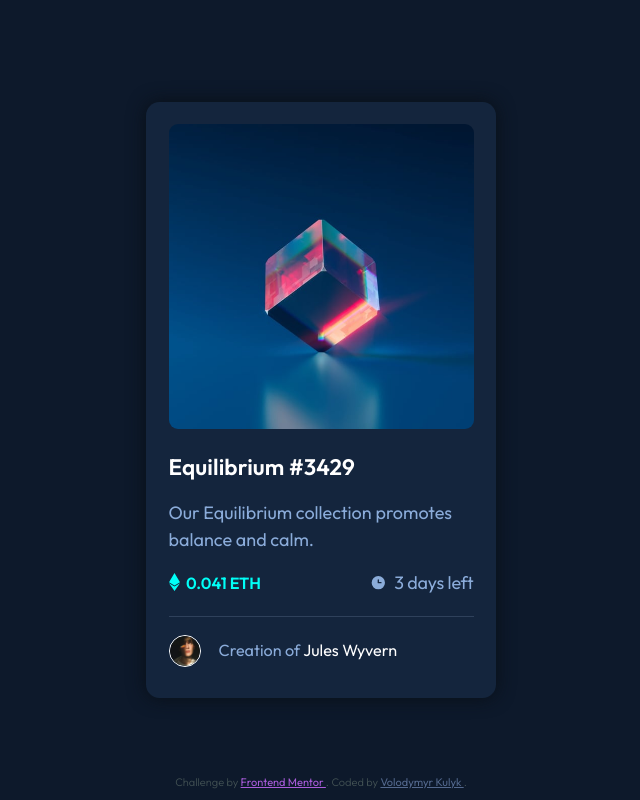
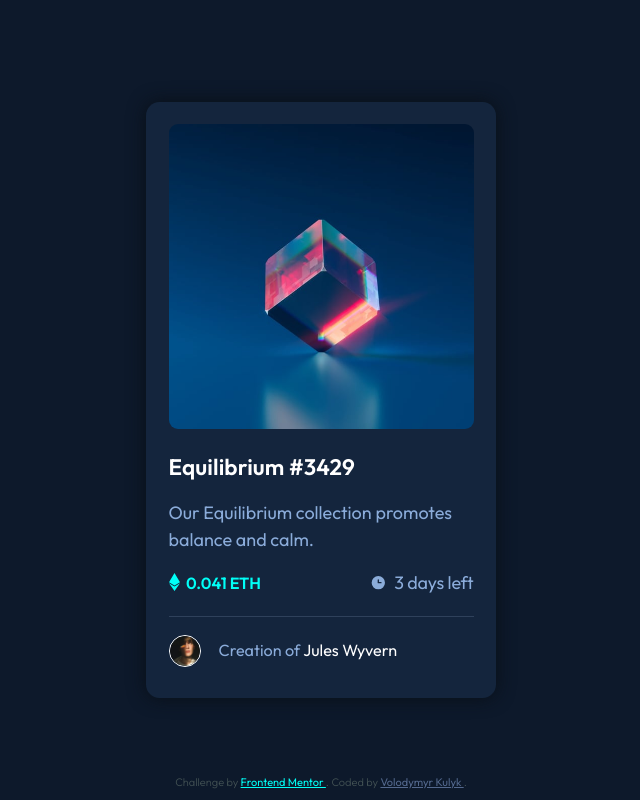
Before and after one commit to Kulyk-Volodymyr/Frontend-Mentor-Challenges, a plain HTML site: page nft-preview-card-component/index.html in a window 1280 px wide. In both pictures the pointer is over the link "Frontend Mentor". Shown: the whole page, without its empty margins (319-959 px from the left). Drawn offline with Linux system fonts and the light colour scheme.

Commit message:
edit links

```diff
--- a/nft-preview-card-component/style.css
+++ b/nft-preview-card-component/style.css
@@ -157,7 +157,7 @@ body {
 }
 
 .attribution a:hover {
-  color: hsl(277, 64%, 61%);
+  color: hsl(178, 100%, 50%);
 }
 
 @media screen and (min-width: 576px) {
```
Also changed, not shown: 2 other files.
